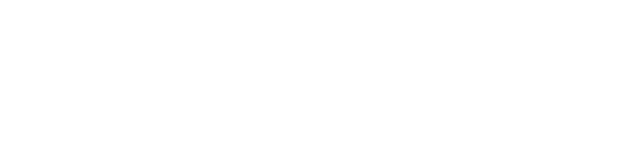
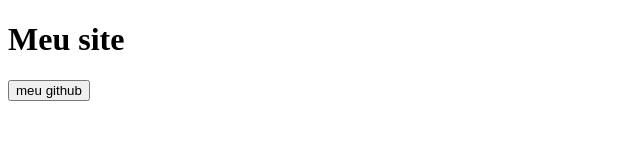
Before and after one commit to ArturJordaoo/Aprendendo_Html, a plain HTML site: page index.html in a window 1280 px wide. Shown: the whole page, without its empty margins (0-640 px from the left). Drawn offline with Linux system fonts and the light colour scheme.

Commit message:
second_commit

```diff
--- a/index.html
+++ b/index.html
@@ -1,12 +1,14 @@
 <!DOCTYPE html>
 <html lang="en">
 <head>
+  <link rel="stylesheet" type="text/css" href="sub_off.css" media="screen" />
   <meta charset="UTF-8">
   <meta http-equiv="X-UA-Compatible" content="IE=edge">
   <meta name="viewport" content="width=device-width, initial-scale=1.0">
-  <title>Meu Html1</title>
+  <title>Meu Html</title>
 </head>
 <body>
-
+  <h1>Meu site</h1>
+  <button><a href="https://github.com/ArturJordaoo/Aprendendo_Html" style="text-decoration: none" target="_blank">meu github</a></button>
 </body>
 </html>
--- /dev/null
+++ b/sub_off.css
@@ -0,0 +1 @@
+a{color:inherit}
```
